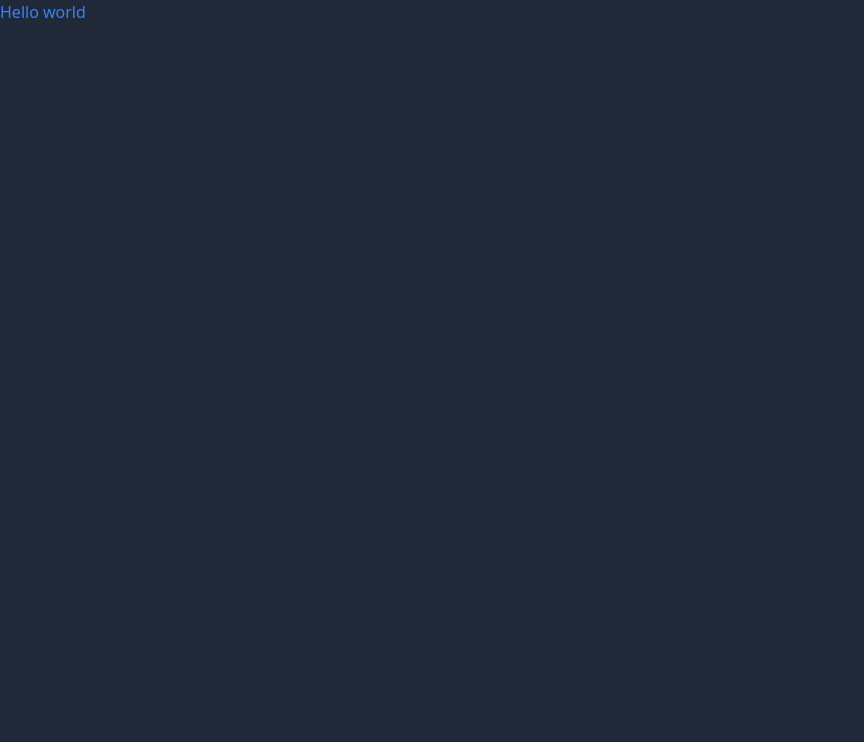
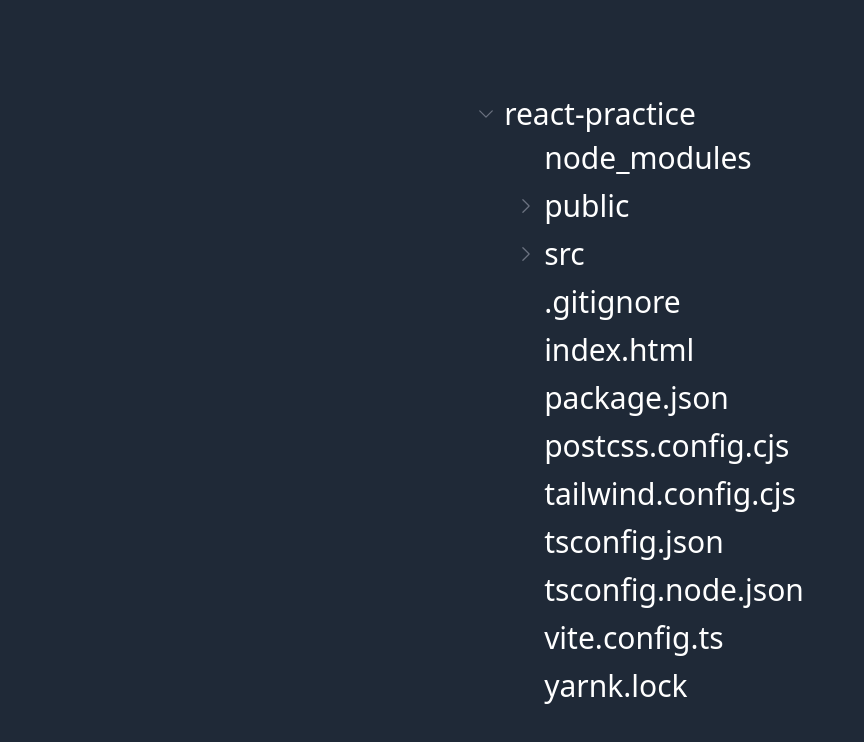
Before and after one commit to randreu28/react-practice, a React (Vite) app: page / in a window 1280 px wide. Shown: the top 742 px of the page, without its empty margins (0-864 px from the left). Built offline with nearby package versions, Linux system fonts and the light colour scheme.

Commit message:
Recreates a folder structure similar to the project's

```diff
--- a/src/App.tsx
+++ b/src/App.tsx
@@ -1,3 +1,48 @@
+import { useState } from "react";
+import Folder from "./component/Folder";
+
+import type { folder } from "./types";
+
 export default function App() {
-  return <div className="text-blue-500">Hello world</div>;
+  const [tree, setTree] = useState<folder>({
+    name: "react-practice",
+    isOpen: true,
+    children: [
+      "node_modules",
+      { name: "public", isOpen: false, children: ["vite.svg"] },
+      {
+        name: "src",
+        isOpen: false,
+        children: [
+          { name: "component", isOpen: false, children: ["Folder.tsx"] },
+          "App.tsx",
+          "index.css",
+          "main.tsx",
+          "types.tsx",
+          "vite-env.d.ts",
+        ],
+      },
+      ".gitignore",
+      "index.html",
+      "package.json",
+      "postcss.config.cjs",
+      "tailwind.config.cjs",
+      "tsconfig.json",
+      "tsconfig.node.json",
+      "vite.config.ts",
+      "yarnk.lock",
+    ],
+  });
+
+  return (
+    <div className="h-screen flex">
+      <div className="m-auto text-3xl">
+        <Folder
+          isOpen={tree.isOpen}
+          name={tree.name}
+          children={tree.children}
+        />
+      </div>
+    </div>
+  );
 }
```
